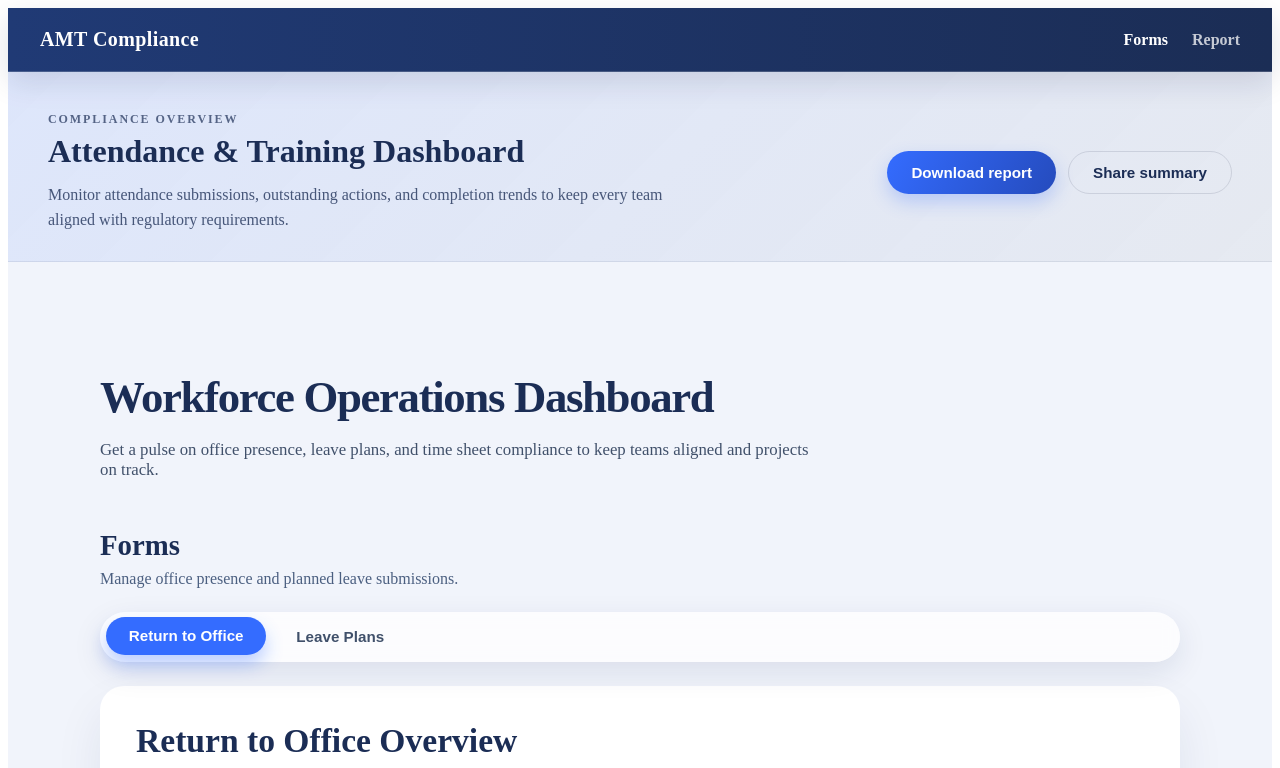
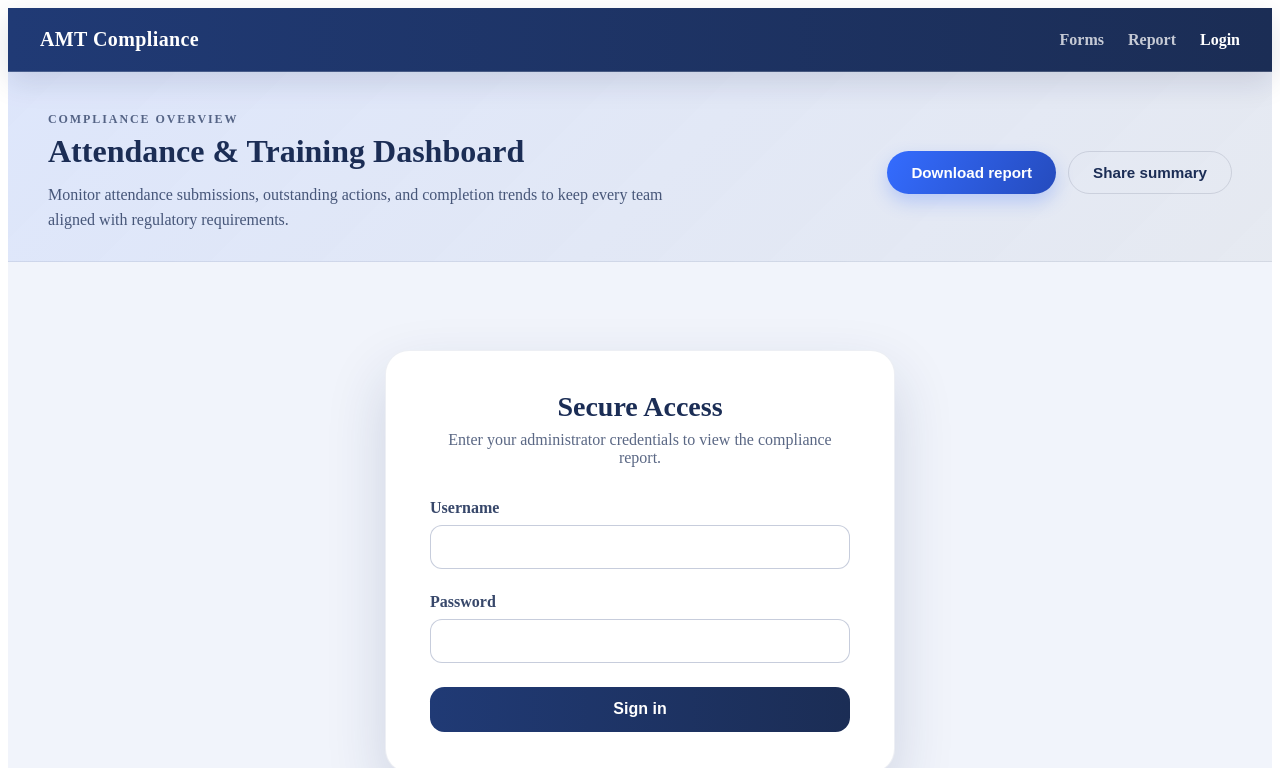
Before and after one commit to manojramoo/amt-compliance-report, an Angular app: page /login in a window 1280 px wide. Before the commit this address led to /. Shown: the top 768 px of the page. Built offline with nearby package versions, Linux system fonts and the light colour scheme.

Commit message:
Protect report route with login guard (#19)

```diff
--- a/src/app/app.routes.ts
+++ b/src/app/app.routes.ts
@@ -1,4 +1,5 @@
 import { Routes } from '@angular/router';
+import { authGuard } from './auth/auth.guard';
 
 export const routes: Routes = [
   {
@@ -9,7 +10,13 @@ export const routes: Routes = [
       )
   },
   {
+    path: 'login',
+    loadComponent: () =>
+      import('./auth/login/login.component').then((c) => c.LoginComponent)
+  },
+  {
     path: 'report',
+    canActivate: [authGuard],
     loadComponent: () =>
       import('./report/report.component').then((c) => c.ReportComponent)
   },
--- /dev/null
+++ b/src/app/auth/auth.guard.ts
@@ -0,0 +1,16 @@
+import { inject } from '@angular/core';
+import { CanActivateFn, Router } from '@angular/router';
+import { AuthService } from './auth.service';
+
+export const authGuard: CanActivateFn = (_route, state) => {
+  const authService = inject(AuthService);
+
+  if (authService.isAuthenticated()) {
+    return true;
+  }
+
+  const router = inject(Router);
+  return router.createUrlTree(['/login'], {
+    queryParams: { returnUrl: state.url }
+  });
+};
--- /dev/null
+++ b/src/app/auth/auth.service.ts
@@ -0,0 +1,55 @@
+import { Injectable, Signal, signal } from '@angular/core';
+
+const AUTH_STORAGE_KEY = 'amt-report-authenticated';
+const AUTH_USERNAME = 'amt-admin';
+const AUTH_PASSWORD = 'Compliance123';
+
+@Injectable({ providedIn: 'root' })
+export class AuthService {
+  private readonly authenticatedSignal = signal<boolean>(
+    this.readInitialAuthState()
+  );
+
+  readonly authStatus: Signal<boolean> = this.authenticatedSignal.asReadonly();
+
+  login(username: string, password: string): boolean {
+    const isValidUser =
+      username.trim() === AUTH_USERNAME && password === AUTH_PASSWORD;
+
+    if (isValidUser) {
+      this.setAuthenticatedState(true);
+    }
+
+    return isValidUser;
+  }
+
+  logout(): void {
+    this.setAuthenticatedState(false);
+  }
+
+  isAuthenticated(): boolean {
+    return this.authenticatedSignal();
+  }
+
+  private setAuthenticatedState(isAuthenticated: boolean): void {
+    this.authenticatedSignal.set(isAuthenticated);
+
+    if (typeof window === 'undefined') {
+      return;
+    }
+
+    if (isAuthenticated) {
+      window.sessionStorage.setItem(AUTH_STORAGE_KEY, 'true');
+    } else {
+      window.sessionStorage.removeItem(AUTH_STORAGE_KEY);
+    }
+  }
+
+  private readInitialAuthState(): boolean {
+    if (typeof window === 'undefined') {
+      return false;
+    }
+
+    return window.sessionStorage.getItem(AUTH_STORAGE_KEY) === 'true';
+  }
+}
--- /dev/null
+++ b/src/app/auth/login/login.component.css
@@ -0,0 +1,96 @@
+.login {
+  max-width: 420px;
+  margin: 4rem auto;
+  padding: 2.5rem 2.75rem;
+  border-radius: 1.5rem;
+  background: #ffffff;
+  box-shadow: 0 25px 60px rgba(26, 46, 94, 0.16);
+  border: 1px solid rgba(32, 58, 117, 0.08);
+}
+
+.login__header {
+  margin-bottom: 2rem;
+  text-align: center;
+}
+
+.login__title {
+  margin: 0;
+  font-size: 1.75rem;
+  font-weight: 700;
+  color: #1b2d55;
+}
+
+.login__subtitle {
+  margin: 0.5rem 0 0;
+  color: rgba(27, 45, 85, 0.72);
+}
+
+.login__form {
+  display: flex;
+  flex-direction: column;
+  gap: 1.5rem;
+}
+
+.login__field {
+  display: flex;
+  flex-direction: column;
+  gap: 0.5rem;
+}
+
+.login__label {
+  font-weight: 600;
+  color: rgba(27, 45, 85, 0.88);
+}
+
+.login__input {
+  padding: 0.75rem 1rem;
+  border-radius: 0.75rem;
+  border: 1px solid rgba(32, 58, 117, 0.25);
+  font-size: 1rem;
+  transition: border-color 0.2s ease, box-shadow 0.2s ease;
+}
+
+.login__input:focus {
+  outline: none;
+  border-color: #203a75;
+  box-shadow: 0 0 0 3px rgba(32, 58, 117, 0.18);
+}
+
+.login__validation {
+  margin: 0;
+  font-size: 0.875rem;
+  color: #c62828;
+}
+
+.login__error {
+  margin: -0.5rem 0 0;
+  padding: 0.75rem 1rem;
+  border-radius: 0.75rem;
+  background-color: rgba(198, 40, 40, 0.08);
+  color: #a32424;
+  font-weight: 600;
+}
+
+.login__submit {
+  padding: 0.85rem 1rem;
+  border-radius: 0.9rem;
+  border: none;
+  background: linear-gradient(90deg, #203a75, #1b2d55);
+  color: #fff;
+  font-size: 1rem;
+  font-weight: 600;
+  cursor: pointer;
+  transition: transform 0.2s ease, box-shadow 0.2s ease;
+}
+
+.login__submit:hover {
+  transform: translateY(-1px);
+  box-shadow: 0 12px 24px rgba(32, 58, 117, 0.25);
+}
+
+@media (max-width: 640px) {
+  .login {
+    margin: 3rem 1rem;
+    padding: 2rem;
+  }
+}
--- /dev/null
+++ b/src/app/auth/login/login.component.html
@@ -0,0 +1,51 @@
+<section class="login">
+  <header class="login__header">
+    <h1 class="login__title">Secure Access</h1>
+    <p class="login__subtitle">
+      Enter your administrator credentials to view the compliance report.
+    </p>
+  </header>
+
+  <form
+    class="login__form"
+    [formGroup]="loginForm"
+    (ngSubmit)="submitCredentials()"
+    novalidate
+  >
+    <div class="login__field">
+      <label class="login__label" for="username">Username</label>
+      <input
+        class="login__input"
+        id="username"
+        type="text"
+        formControlName="username"
+        autocomplete="username"
+        (input)="clearAuthenticationError()"
+      />
+      <p class="login__validation" *ngIf="loginForm.controls.username.touched && loginForm.controls.username.invalid">
+        Username is required.
+      </p>
+    </div>
+
+    <div class="login__field">
+      <label class="login__label" for="password">Password</label>
+      <input
+        class="login__input"
+        id="password"
+        type="password"
+        formControlName="password"
+        autocomplete="current-password"
+        (input)="clearAuthenticationError()"
+      />
+      <p class="login__validation" *ngIf="loginForm.controls.password.touched && loginForm.controls.password.invalid">
+        Password is required.
+      </p>
+    </div>
+
+    <p class="login__error" *ngIf="authenticationError() as errorMessage">
+      {{ errorMessage }}
+    </p>
+
+    <button class="login__submit" type="submit">Sign in</button>
+  </form>
+</section>
--- /dev/null
+++ b/src/app/auth/login/login.component.ts
@@ -0,0 +1,63 @@
+import { CommonModule } from '@angular/common';
+import { Component, ViewEncapsulation, inject, signal } from '@angular/core';
+import { FormBuilder, ReactiveFormsModule, Validators } from '@angular/forms';
+import { ActivatedRoute, Router } from '@angular/router';
+import { AuthService } from '../auth.service';
+
+@Component({
+  selector: 'app-login',
+  standalone: true,
+  imports: [CommonModule, ReactiveFormsModule],
+  templateUrl: './login.component.html',
+  styleUrl: './login.component.css',
+  encapsulation: ViewEncapsulation.None
+})
+export class LoginComponent {
+  private readonly authService = inject(AuthService);
+  private readonly router = inject(Router);
+  private readonly route = inject(ActivatedRoute);
+  private readonly formBuilder = inject(FormBuilder);
+
+  protected readonly authenticationError = signal<string | null>(null);
+
+  protected readonly loginForm = this.formBuilder.nonNullable.group({
+    username: ['', Validators.required],
+    password: ['', Validators.required]
+  });
+
+  constructor() {
+    if (this.authService.isAuthenticated()) {
+      void this.navigateToDestination();
+    }
+  }
+
+  protected clearAuthenticationError(): void {
+    if (this.authenticationError() !== null) {
+      this.authenticationError.set(null);
+    }
+  }
+
+  protected submitCredentials(): void {
+    if (this.loginForm.invalid) {
+      this.loginForm.markAllAsTouched();
+      return;
+    }
+
+    const { username, password } = this.loginForm.getRawValue();
+    const isAuthenticated = this.authService.login(username, password);
+
+    if (!isAuthenticated) {
+      this.authenticationError.set('Invalid username or password.');
+      this.loginForm.patchValue({ password: '' });
+      return;
+    }
+
+    this.authenticationError.set(null);
+    void this.navigateToDestination();
+  }
+
+  private async navigateToDestination(): Promise<void> {
+    const returnUrl = this.route.snapshot.queryParamMap.get('returnUrl');
+    await this.router.navigateByUrl(returnUrl || '/report');
+  }
+}
--- a/src/app/navigation-bar/navigation-bar.component.css
+++ b/src/app/navigation-bar/navigation-bar.component.css
@@ -24,7 +24,8 @@
   padding: 0;
 }
 
-.navigation-bar__links a {
+.navigation-bar__links a,
+.navigation-bar__logout-button {
   color: rgba(255, 255, 255, 0.75);
   font-weight: 600;
   text-decoration: none;
@@ -32,8 +33,17 @@
 }
 
 .navigation-bar__links a:hover,
-.navigation-bar__links a.is-active {
+.navigation-bar__links a.is-active,
+.navigation-bar__logout-button:hover {
   color: #fff;
+}
+
+.navigation-bar__logout-button {
+  background: transparent;
+  border: none;
+  cursor: pointer;
+  padding: 0;
+  font: inherit;
 }
 
 @media (max-width: 720px) {
--- a/src/app/navigation-bar/navigation-bar.component.html
+++ b/src/app/navigation-bar/navigation-bar.component.html
@@ -12,5 +12,13 @@
     <li>
       <a routerLink="/report" routerLinkActive="is-active">Report</a>
     </li>
+    <li *ngIf="!authService.authStatus()">
+      <a routerLink="/login" routerLinkActive="is-active">Login</a>
+    </li>
+    <li *ngIf="authService.authStatus()">
+      <button class="navigation-bar__logout-button" type="button" (click)="logout()">
+        Logout
+      </button>
+    </li>
   </ul>
 </nav>
--- a/src/app/navigation-bar/navigation-bar.component.ts
+++ b/src/app/navigation-bar/navigation-bar.component.ts
@@ -1,11 +1,21 @@
-import { Component } from '@angular/core';
-import { RouterLink, RouterLinkActive } from '@angular/router';
+import { CommonModule } from '@angular/common';
+import { Component, inject } from '@angular/core';
+import { Router, RouterLink, RouterLinkActive } from '@angular/router';
+import { AuthService } from '../auth/auth.service';
 
 @Component({
   selector: 'app-navigation-bar',
   standalone: true,
-  imports: [RouterLink, RouterLinkActive],
+  imports: [CommonModule, RouterLink, RouterLinkActive],
   templateUrl: './navigation-bar.component.html',
   styleUrl: './navigation-bar.component.css'
 })
-export class NavigationBarComponent {}
+export class NavigationBarComponent {
+  private readonly router = inject(Router);
+  protected readonly authService = inject(AuthService);
+
+  protected logout(): void {
+    this.authService.logout();
+    void this.router.navigate(['/']);
+  }
+}
--- a/src/app/report/report.component.ts
+++ b/src/app/report/report.component.ts
@@ -1,5 +1,13 @@
 import { CommonModule } from '@angular/common';
-import { Component, ViewEncapsulation, signal } from '@angular/core';
+import {
+  Component,
+  ViewEncapsulation,
+  effect,
+  inject,
+  signal
+} from '@angular/core';
+import { Router } from '@angular/router';
+import { AuthService } from '../auth/auth.service';
 import { ReportTabIdentifier } from '../dashboard-tabs/models/tab-content.model';
 import { LeaveComplianceReportTabComponent } from '../dashboard-tabs/tabs/leave-compliance-report-tab/leave-compliance-report-tab.component';
 import { ResourceUtilizationReportTabComponent } from '../dashboard-tabs/tabs/resource-utilization-report-tab/resource-utilization-report-tab.component';
@@ -19,6 +27,9 @@ import { TimeSheetDefaulterTabComponent } from '../dashboard-tabs/tabs/time-shee
   encapsulation: ViewEncapsulation.None
 })
 export class ReportComponent {
+  private readonly authService = inject(AuthService);
+  private readonly router = inject(Router);
+
   readonly reportTabs: { id: ReportTabIdentifier; label: string }[] = [
     { id: 'time-sheet-defaulter', label: 'Time Sheet Defaulter' },
     { id: 'resource-utilization-report', label: 'Resource Utilization' },
@@ -28,6 +39,16 @@ export class ReportComponent {
   protected readonly activeReportTab = signal<ReportTabIdentifier>(
     this.reportTabs[0].id
   );
+
+  constructor() {
+    effect(() => {
+      if (!this.authService.authStatus()) {
+        void this.router.navigate(['/login'], {
+          queryParams: { returnUrl: '/report' }
+        });
+      }
+    });
+  }
 
   protected setActiveReportTab(tabId: ReportTabIdentifier): void {
     this.activeReportTab.set(tabId);
```
